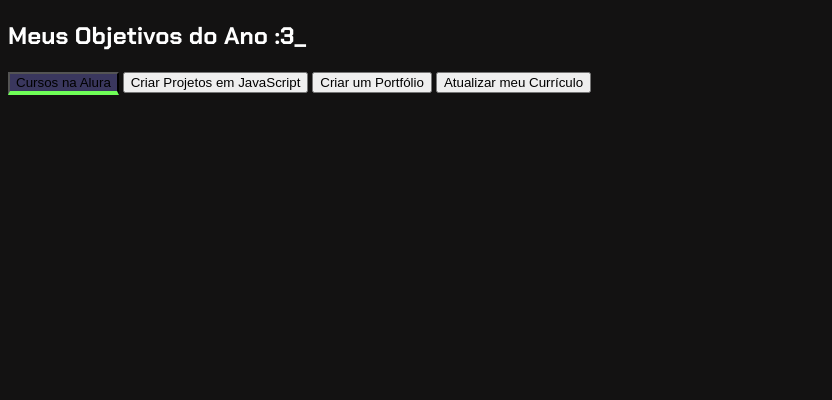
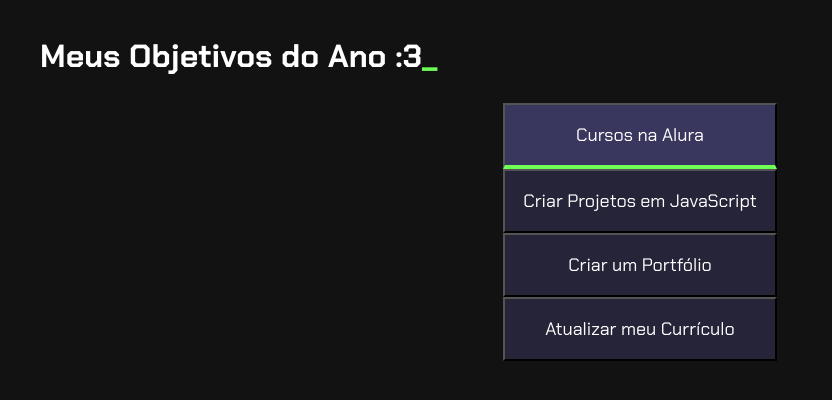
Before and after one commit to mllzi/prot-tipo-3c, a plain HTML site: page index.html in a window 1280 px wide. Shown: the whole page, without its empty margins (0-832 px from the left). Drawn offline with Linux system fonts and the light colour scheme.

Commit message:
Update style.css

```diff
--- a/style.css
+++ b/style.css
@@ -15,6 +15,39 @@ body {
  font-family: 'Chakra Petch', sans-serif;
 }
 
+.conteudo-principal {
+  display: flex;
+  flex-direction: column;
+  justify-content: center;
+  align-items: center;
+  max-width: 1200px;
+  width: 100%;
+  margin: 0 auto;
+}
+
+.titulo-principal {
+  text-align: left;
+  width: 100%;
+  font-size: 32px;
+}
+
+.titulo-principal span {
+  color: var(--verde);
+}
+
+.botao {
+  font-family: 'Chakra Petch' , sans-serif;
+  background-color:var(--botao-inativo);
+  color: var(--branco);
+  display: flex ;
+  justify-content: center;
+  padding: 1em;
+  font-size: 18px;
+  align-items: center;
+  width: 100%;
+
+}
+
 .ativo {
   background-color: var(--botao-ativo);
   border-bottom: 4px solid var(--verde);
```
